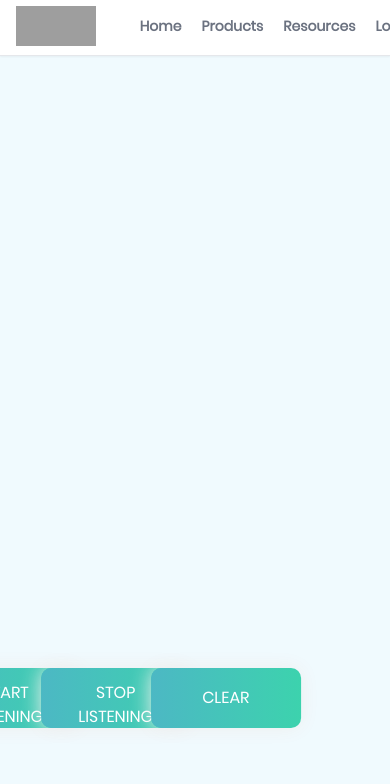
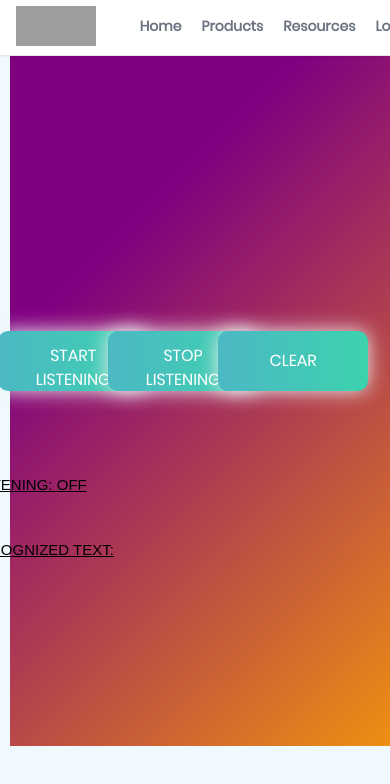
Before and after one commit to keerthiram2612/Medicure-Reactapp, a React (Create React App) app: page /features in a window 390 px wide. Shown: the top 784 px of the page. Built offline with nearby package versions, Linux system fonts and the light colour scheme; grey boxes are pictures that could not be loaded.

Commit message:
updating the file

```diff
--- a/src/index.css
+++ b/src/index.css
@@ -60,6 +60,11 @@ body{
 
 
   }
+  .fa-microphone{
+     margin-top: -30px;
+
+  }
+
  .home-con{
   width: 500px;
   margin:-40px;
@@ -89,21 +94,30 @@ body{
  .cont-img{
    transform:translateY(-20%);
  }
- .speech{
-  transform: translateX(7%);
- }
- .container-resource{
-  transform: translateX(-150%);
- }
- .resource button{
-   transform: translateX(-40%);
+ .resource{
+  height:100vh;
+  display:flex;
+  transform:translateX(-30%);
+  width: 800px;
+  height: 200px;
+   margin-right: 20px;
+  align-items:center;
+  text-align:center;
+  background: linear-gradient(
+    135deg,
+    purple 20%,
+    orange 80%
+);;
+position:fixed;
 
  }
+
+
  .speech{
-  margin-left: -230px;
+  transform: translate(-40% ,-100%);
  }
- .container-resource p{
-  margin: 10px;
+ .image-res img{
+  visibility:hidden;
  }
 
 }
@@ -232,18 +246,32 @@ text-decoration: none;
 
 
 }
+.image-res{
+  margin-top: -250px;
+  margin-left: -135px;
+
+
+}
+.image-res img{
+  border-radius: 10px;
+}
 .resource{
-   height:100vh;
    margin:0;
-   display: flex;
+  display: flex;
    justify-content:center;
    align-items:center;
-   border-radius: 10%;
-   background-color: lightblue;
+
+   background: linear-gradient(
+    135deg,
+    purple 20%,
+    orange 80%
+);;
+   width: -600px;
+   height: 700px;
    margin-left: 250px;
    margin-right: 250px;
    margin-bottom: 250px;
-   margin-top: 250px;
+   margin-top: -10px;
 
 }
 .resource button{
@@ -254,8 +282,8 @@ text-decoration: none;
 }
 .speech{
     display:flex;
-    margin-top: -60px;
-    margin-right: -260px;
+    margin-top: 90px;
+    margin-right: -360px;
 
 }
 .micro{
@@ -331,9 +359,12 @@ text-decoration: none;
   font-family: sans-serif;
   text-decoration: underline;
   text-transform: uppercase;
-  transform:translateX(220%);
+  margin-left: 190%;
   white-space: nowrap;
   margin-bottom: 20px;
+  color: black;
+  margin-right: -40px;
+  margin-bottom: 40px;
 
 
 }
--- a/src/pages/Resources.jsx
+++ b/src/pages/Resources.jsx
@@ -38,9 +38,12 @@ export default function Features() {
         <button className="btn3"onClick={handleClearText}>Clear</button>
       </div>
       <div className='container-resource'>
-        <p>Listening: {isListening ? 'ON' : 'OFF'}</p>
+        <p className='content-res'>Listening: {isListening ? 'ON' : 'OFF'}</p>
         <p className='content-res'>Recognized Text: {recognizedText}</p>
         <p></p>
+      </div>
+      <div className='image-res'>
+        <img src="https://encrypted-tbn0.gstatic.com/images?q=tbn:ANd9GcRutrOrCT5WjZrGr1kIGEVi0-N3GmmigQyNig&usqp=CAU" alt="" />
       </div>
     </div>
   )
```
